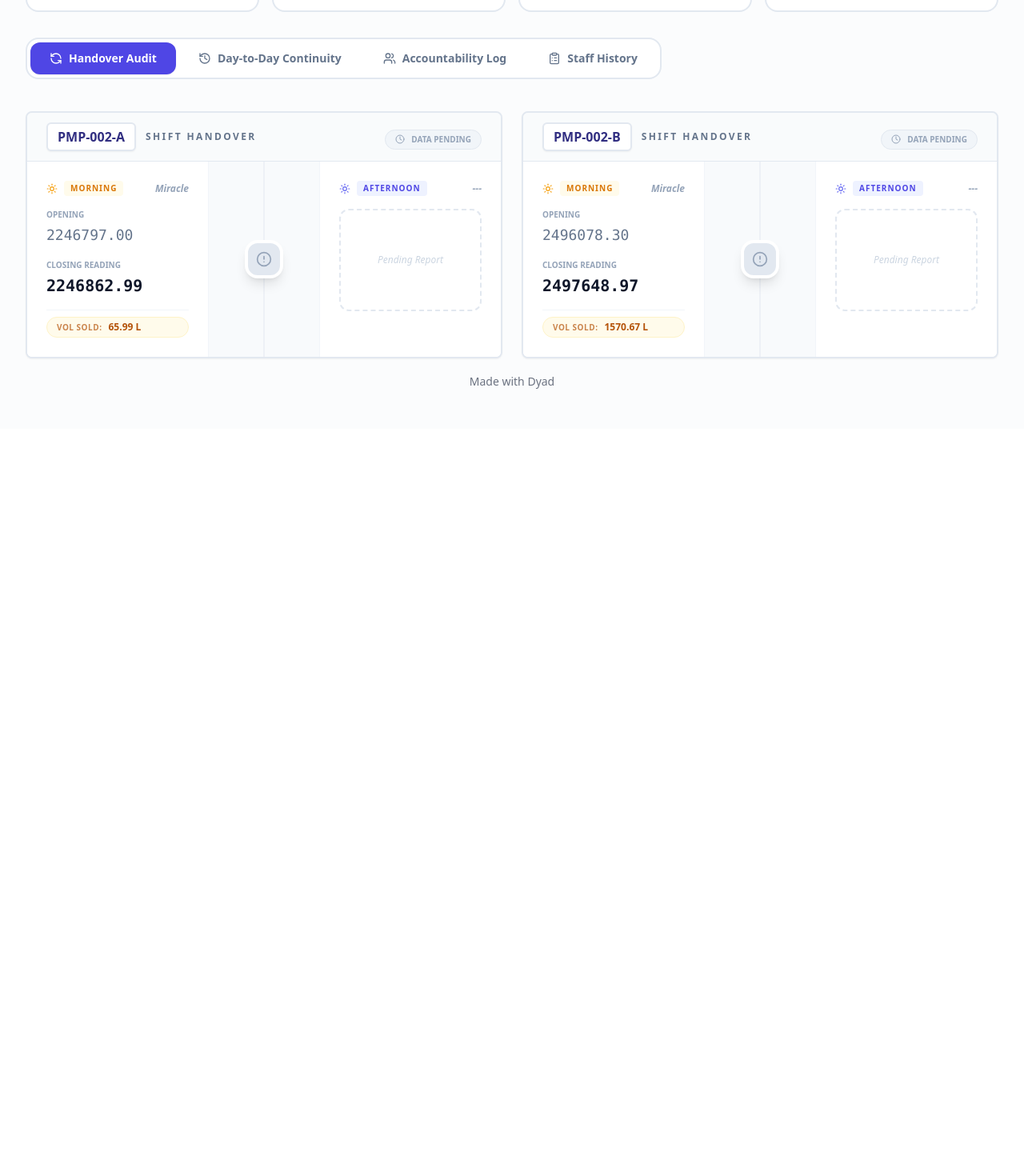
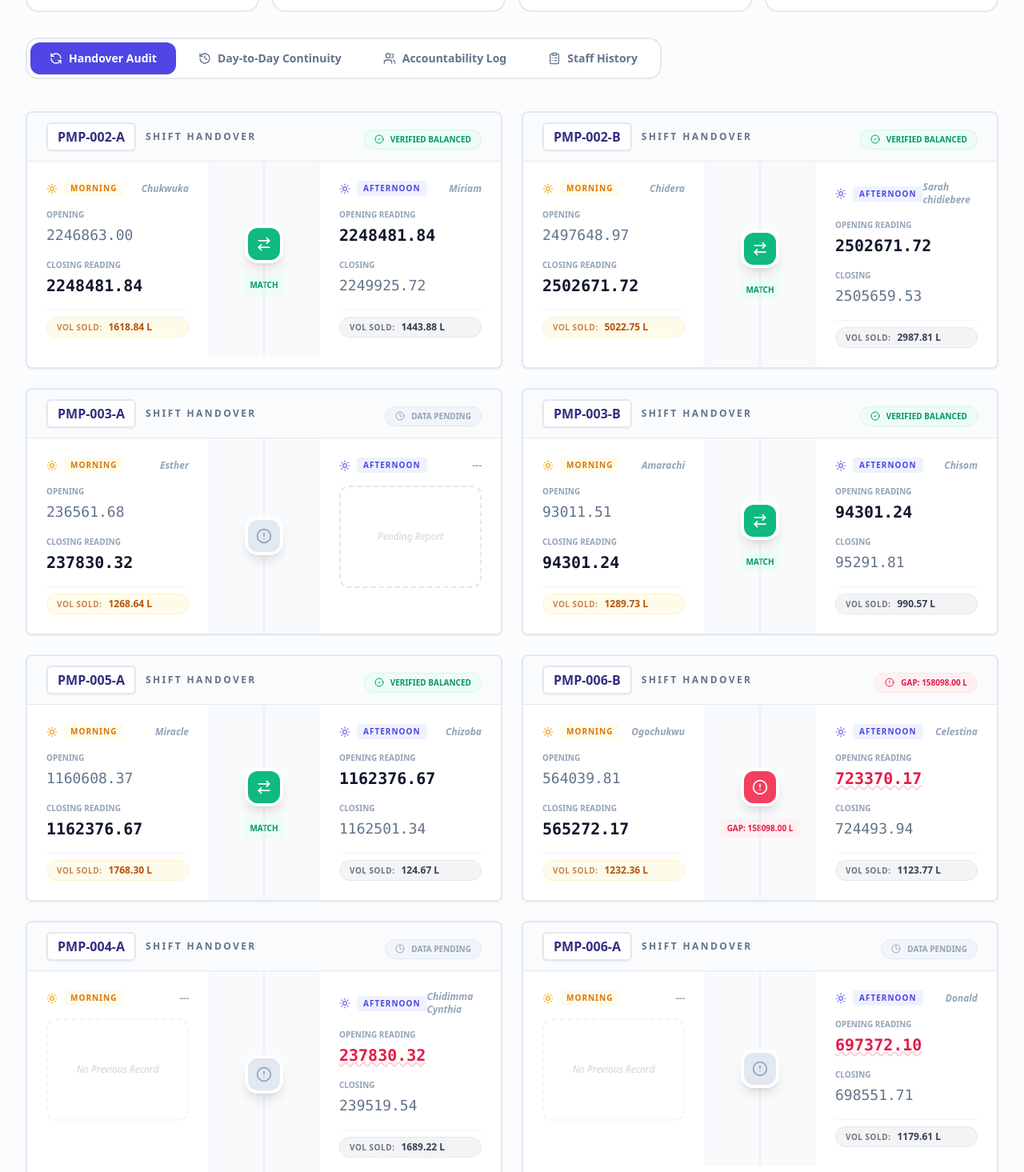
Before and after one commit to nipcobestpetroleum-art/brave-turtle-yawn, a React (Vite) app: page / in a window 1280 px wide. Shown: the part 359-1824 px from the top of the page at 80% size. Before the commit the page ends 895 px from the top, so only its background shows below. Built offline with nearby package versions, Linux system fonts and the light colour scheme.

Commit message:
[dyad] Adding November 24th, 2025 sales data with account resolutions - wrote 1 file(s)

```diff
--- a/src/data/salesData.ts
+++ b/src/data/salesData.ts
@@ -11,7 +11,7 @@ export const salesData: DailyReport[] = [
         { attendant: "Miracle", pumpId: "PMP-003-B", product: "PMS", openingReading: 47903.57, closingReading: 48400.64, pricePerLiter: 940, cashCollected: 216500, posAmount: 165100, shortageResolutions: [{ type: "debt", amount: 56400, liters: 60, debtor: "First patriot", reason: "MD approved" }, { type: "debt", amount: 30000, liters: 31.91, debtor: "Donald", reason: "No idea" }] },
         { attendant: "Sarah chidiebere", pumpId: "PMP-005-B", product: "PMS", openingReading: 699520.62, closingReading: 700117.35, pricePerLiter: 940, cashCollected: 448590, posAmount: 111380 },
         { attendant: "Chidimma Cynthia", pumpId: "PMP-006-A", product: "PMS", openingReading: 657503.90, closingReading: 658230.13, pricePerLiter: 940, cashCollected: 165100, posAmount: 374400, shortageResolutions: [{ type: "debt", amount: 56400, liters: 60, debtor: "First patriot", reason: "Approved" }, { type: "debt", amount: 8460, liters: 9, debtor: "Multipro company", reason: "Approved" }, { type: "debt", amount: 78000, liters: 82.98, debtor: "Dogood", reason: "No idea" }] },
-        { attendant: "Miriam", pumpId: "PMP-006-B", product: "PMS", openingReading: 530735.57, closingReading: 531103.86, pricePerLiter: 940, cashCollected: 226500, posAmount: 118980 },
+        { attendant: "Miriam", pumpId: "PMP-006-B", product: "PMS", openingReading: 530735.57, closingReading: 531103.86, pricePerLiter: 940, cashCollected: 226500, posAmount: 111380 },
       ],
       afternoon: [
         { attendant: "Celestina", pumpId: "PMP-002-A", product: "PMS", openingReading: 2368126.62, closingReading: 2369762.21, pricePerLiter: 940, cashCollected: 810900, posAmount: 726988 },
@@ -399,7 +399,7 @@ export const salesData: DailyReport[] = [
         { attendant: "Miracle", pumpId: "PMP-003-B", product: "PMS", openingReading: 71938.84, closingReading: 73265.83, pricePerLiter: 940, cashCollected: 669100, posAmount: 535080, shortageResolutions: [{ type: "debt", amount: 42300, liters: 45, debtor: "Multipro", reason: "MD approved" }] },
         { attendant: "Amarachi", pumpId: "PMP-004-A", product: "PMS", openingReading: 833352.45, closingReading: 835098.01, pricePerLiter: 940, cashCollected: 157350, posAmount: 1422447, shortageResolutions: [{ type: "debt", amount: 31020, liters: 33, debtor: "Multipro", reason: "MD approved" }, { type: "official use", amount: 28200, liters: 30, purpose: "Bread", reason: "By okoye" }] },
         { attendant: "Miriam", pumpId: "PMP-006-B", product: "PMS", openingReading: 550806.98, closingReading: 552036.34, pricePerLiter: 940, cashCollected: 741160, posAmount: 407270 },
-        { attendant: "Donald", pumpId: "AGO-001-A", product: "AGO", openingReading: 185569.35, closingReading: 185569.35, pricePerLiter: 1050, cashCollected: 0, posAmount: 0 },
+        { attendant: "Donald", pumpId: "AGO-001-A", product: "AGO", openingReading: 185377.85, closingReading: 185569.35, pricePerLiter: 1050, cashCollected: 195050, posAmount: 6000 },
         { attendant: "Donald", pumpId: "AGO-001-B", product: "AGO", openingReading: 451622.78, closingReading: 451682.78, pricePerLiter: 1050, cashCollected: 63000, posAmount: 0 },
       ],
       afternoon: [
@@ -664,5 +664,28 @@ export const salesData: DailyReport[] = [
       afternoon: []
     },
     bankDeposits: []
+  },
+  {
+    date: "2025-11-24",
+    shifts: {
+      morning: [
+        { attendant: "Chukwuka", pumpId: "PMP-002-A", product: "PMS", openingReading: 2246863.00, closingReading: 2248481.84, pricePerLiter: 940, cashCollected: 555800, posAmount: 930774, shortageResolutions: [{ type: "debt", amount: 34780, liters: 37, debtor: "Fidelity Bank", reason: "MD approved" }] },
+        { attendant: "Chidera", pumpId: "PMP-002-B", product: "PMS", openingReading: 2497648.97, closingReading: 2502671.72, pricePerLiter: 940, cashCollected: 1205720, posAmount: 3508230.40, shortageResolutions: [{ type: "debt", amount: 7520, liters: 8, debtor: "Multipro", reason: "MD approved" }] },
+        { attendant: "Esther", pumpId: "PMP-003-A", product: "PMS", openingReading: 236561.68, closingReading: 237830.32, pricePerLiter: 940, cashCollected: 345750, posAmount: 837700, shortageResolutions: [{ type: "debt", amount: 8460, liters: 9, debtor: "Multipro", reason: "MD approved" }] },
+        { attendant: "Amarachi", pumpId: "PMP-003-B", product: "PMS", openingReading: 93011.51, closingReading: 94301.24, pricePerLiter: 940, cashCollected: 804100, posAmount: 407126 },
+        { attendant: "Miracle", pumpId: "PMP-005-A", product: "PMS", openingReading: 1160608.37, closingReading: 1162376.67, pricePerLiter: 940, cashCollected: 436950, posAmount: 1126600, shortageResolutions: [{ type: "debt", amount: 94000, liters: 100, debtor: "First patriot", reason: "MD approved" }, { type: "return to tank", amount: 4700, liters: 5, reason: "Priming" }] },
+        { attendant: "Ogochukwu", pumpId: "PMP-006-B", product: "PMS", openingReading: 564039.81, closingReading: 565272.17, pricePerLiter: 940, cashCollected: 712870, posAmount: 444520 },
+      ],
+      afternoon: [
+        { attendant: "Miriam", pumpId: "PMP-002-A", product: "PMS", openingReading: 2248481.84, closingReading: 2249925.72, pricePerLiter: 940, cashCollected: 607890, posAmount: 746373, shortageResolutions: [{ type: "debt", amount: 2500, liters: 2.66, debtor: "Debt", reason: "No idea" }] },
+        { attendant: "Sarah chidiebere", pumpId: "PMP-002-B", product: "PMS", openingReading: 2502671.72, closingReading: 2505659.53, pricePerLiter: 940, cashCollected: 482280, posAmount: 2326046.20 },
+        { attendant: "Chisom", pumpId: "PMP-003-B", product: "PMS", openingReading: 94301.24, closingReading: 95291.81, pricePerLiter: 940, cashCollected: 401100, posAmount: 402400, shortageResolutions: [{ type: "debt", amount: 126900, liters: 135, debtor: "First patriot", reason: "MD approved" }] },
+        { attendant: "Chidimma Cynthia", pumpId: "PMP-004-A", product: "PMS", openingReading: 237830.32, closingReading: 239519.54, pricePerLiter: 940, cashCollected: 458060, posAmount: 1063552, shortageResolutions: [{ type: "debt", amount: 65800, liters: 70, debtor: "First patriot", reason: "MD approved" }] },
+        { attendant: "Chizoba", pumpId: "PMP-005-A", product: "PMS", openingReading: 1162376.67, closingReading: 1162501.34, pricePerLiter: 940, cashCollected: 50800, posAmount: 62000, shortageResolutions: [{ type: "debt", amount: 4000, liters: 4.26, debtor: "Malt", reason: "No idea" }] },
+        { attendant: "Donald", pumpId: "PMP-006-A", product: "PMS", openingReading: 697372.10, closingReading: 698551.71, pricePerLiter: 940, cashCollected: 700100, posAmount: 115500, shortageResolutions: [{ type: "debt", amount: 259858, liters: 276.44, debtor: "Nwoke mgbo", reason: "MD approved" }, { type: "debt", amount: 32900, liters: 35, debtor: "Multipro company", reason: "MD approved" }] },
+        { attendant: "Celestina", pumpId: "PMP-006-B", product: "PMS", openingReading: 723370.17, closingReading: 724493.94, pricePerLiter: 940, cashCollected: 711540, posAmount: 343415 },
+      ]
+    },
+    bankDeposits: []
   }
 ];
```
